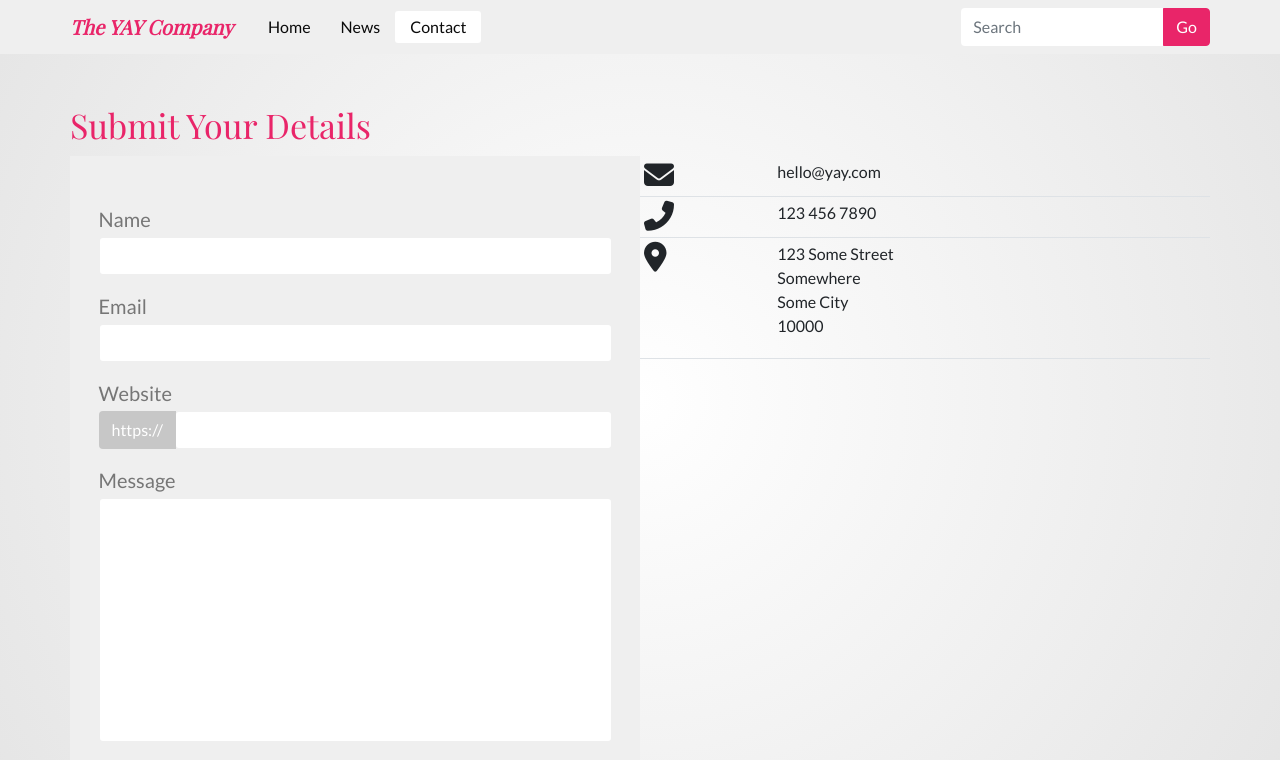
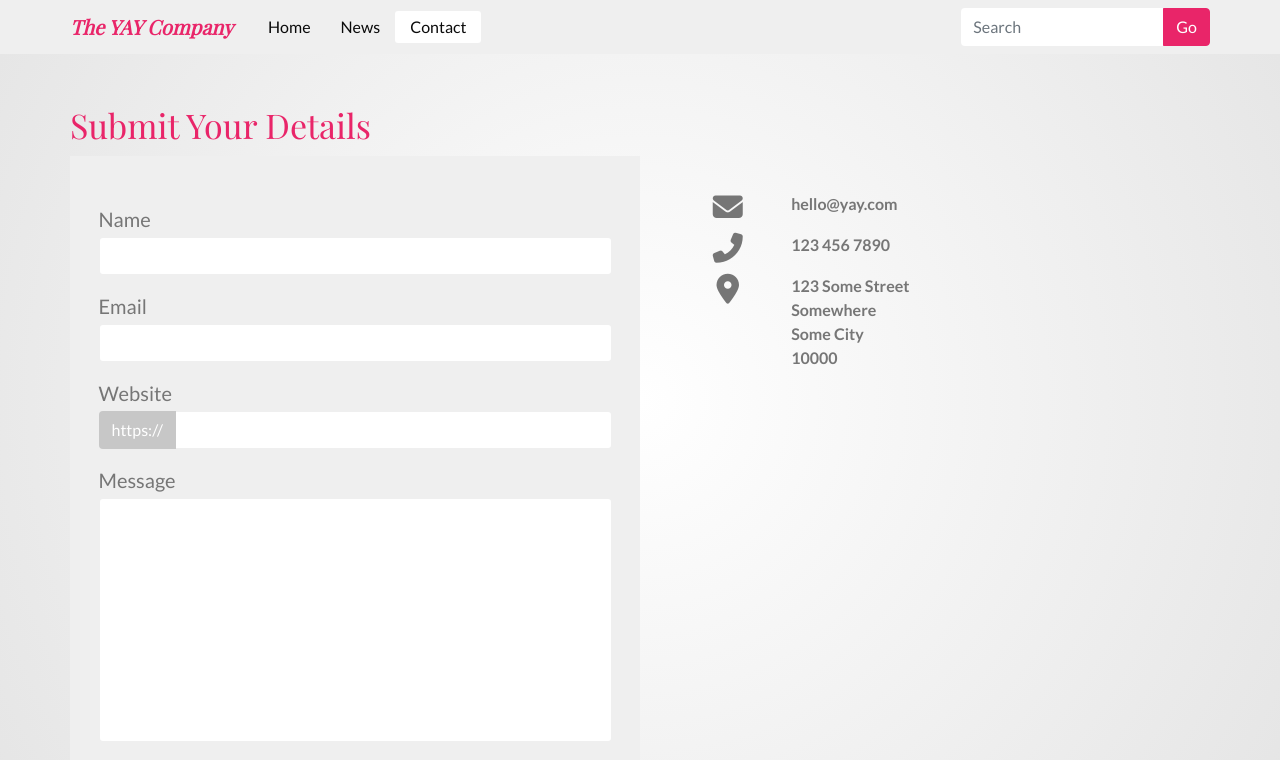
Before and after one commit to Noroff-FEU-Assignments/css-frameworks-ca-jonnebonde, a React (Create React App) app: page /contact in a window 1280 px wide. Shown: the top 760 px of the page. Built offline with nearby package versions, Linux system fonts and the light colour scheme; a web font is replaced by a local one.

Commit message:
styled contact page

```diff
--- a/src/components/pages/contact/contact-details/ContactDetails.js
+++ b/src/components/pages/contact/contact-details/ContactDetails.js
@@ -4,7 +4,7 @@ import Table from 'react-bootstrap/Table';
 
 function ContactDetails() {
   return (
-    <Table size="sm">
+    <Table size="sm" className='details-info__container'>
       <thead>
       </thead>
       <tbody>
--- a/src/sass/custom.scss
+++ b/src/sass/custom.scss
@@ -59,7 +59,6 @@ $form-label-color: $color-secondary;
 $input-border-color: transparent;
 $input-border-radius: 4px;
 
-
 $input-group-addon-color: white;
 $input-group-addon-bg: $color-form-website-input;
 
@@ -67,4 +66,9 @@ $form-check-input-bg: $color-primary;
 $form-check-input-border: none;
 $form-check-input-border-radius: 4px;
 
+$form-check-label-color: $color-secondary;
 $form-check-input-checked-bg-color: $color-primary;
+
+$table-color: $color-secondary;
+
+$table-border-color:  transparent;
--- /dev/null
+++ b/src/sass/partials/_detailsInfoTable.scss
@@ -0,0 +1,11 @@
+.details-info__container {
+  width: 90%;
+  margin: 0 auto;
+  margin-top: 2em;
+  font-weight: bold;
+
+  tr td:first-of-type {
+    text-align: center;
+  }
+
+}
--- a/src/sass/partials/_detailscontactform.scss
+++ b/src/sass/partials/_detailscontactform.scss
@@ -45,7 +45,18 @@
 
   }
 
-  .form-control {
-    border-radius: 4px !important;
+  .form-check {
+    display: flex;
+    align-items: center;
+
+
+    .form-check-input {
+      min-width: 33px;
+      min-height: 34px;
+      margin-right: 10px;
+    }
+
   }
+
+
 }
--- a/src/sass/style.scss
+++ b/src/sass/style.scss
@@ -10,4 +10,5 @@
 @import "partials/acordions";
 @import "partials/news-cards";
 @import "partials/detailscontactform";
+@import "partials/detailsInfoTable";
 @import "partials/footer";
```
